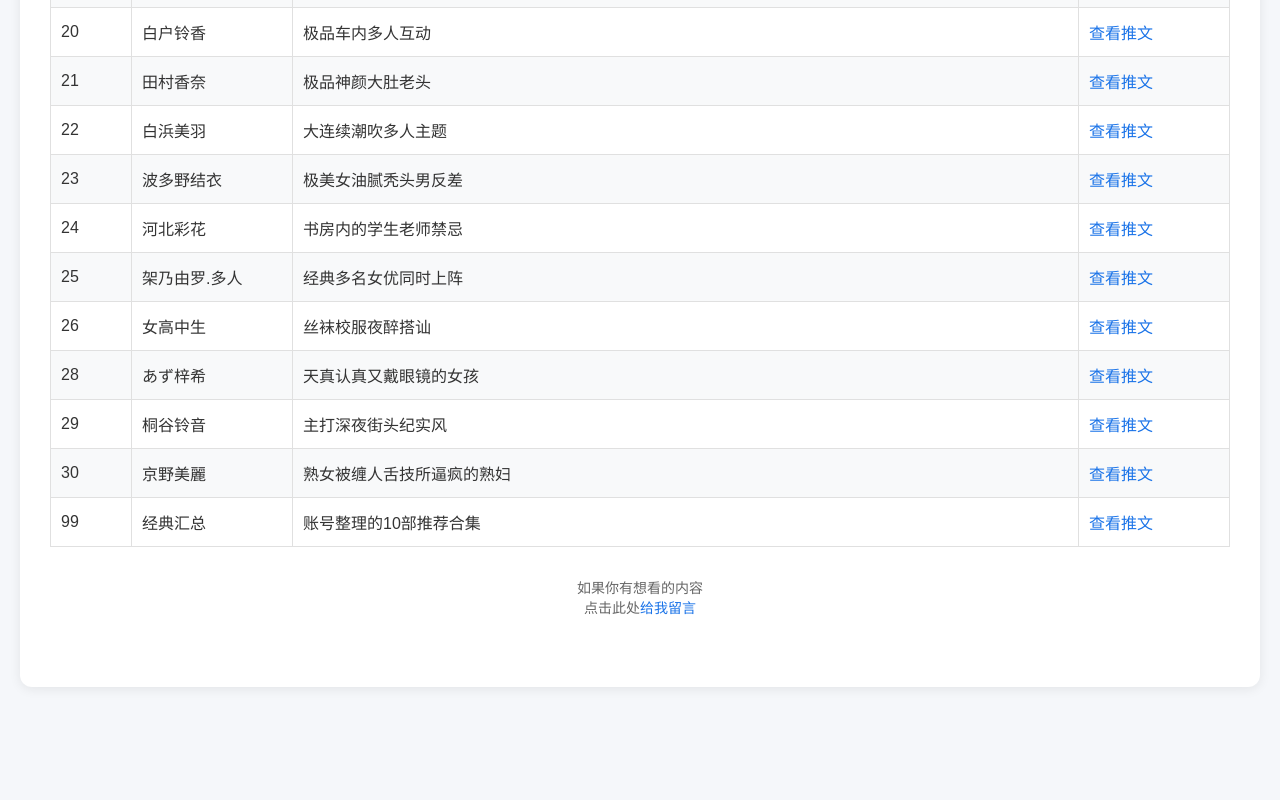
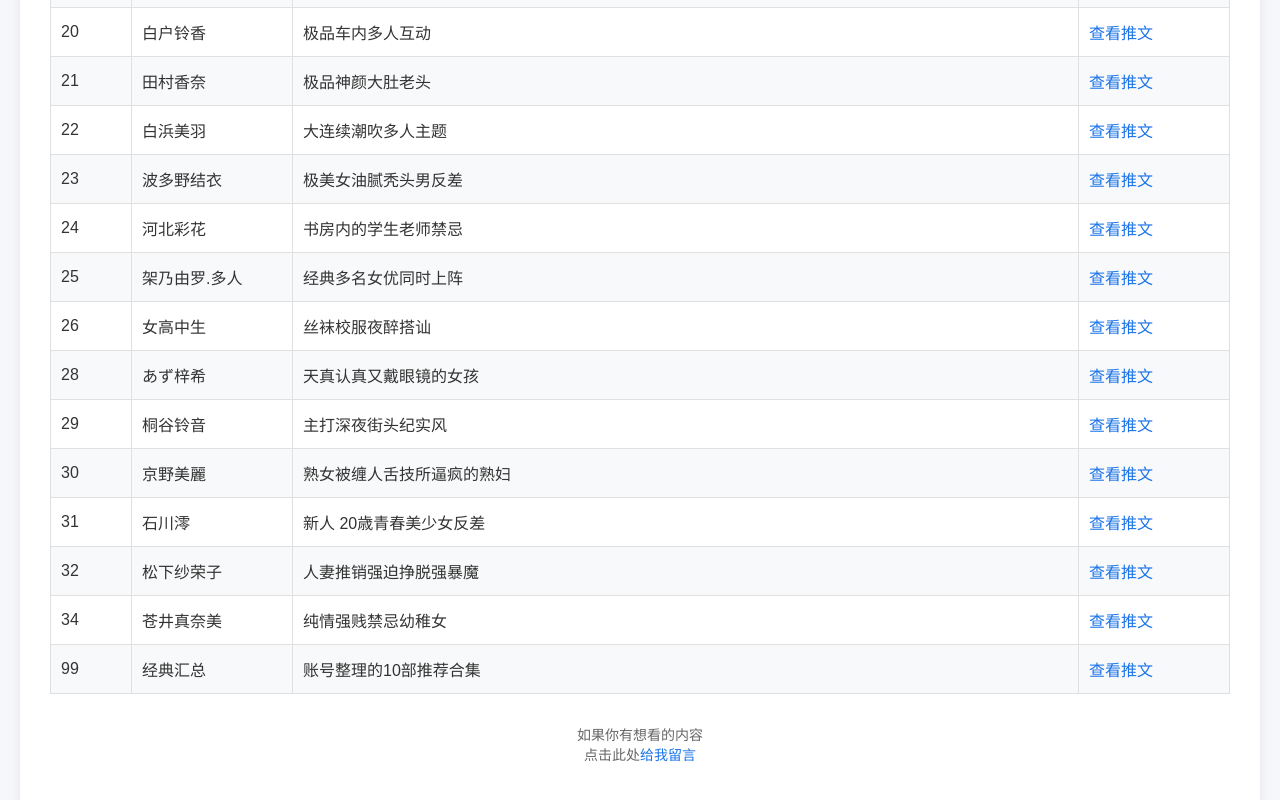
Before and after one commit to andehui/av2026, a plain HTML site: page index.htm in a window 1280 px wide. Shown: the part 1169-1969 px from the top of the page. Before the commit the page ends 1876 px from the top, so only its background shows below. Drawn offline with Linux system fonts and the light colour scheme.

Commit message:
Update index.htm

```diff
--- a/index.htm
+++ b/index.htm
@@ -319,6 +319,28 @@
         </tr>
 
 
+          <tr>
+          <td>31</td>
+          <td>石川澪</td>
+          <td>新人 20歳青春美少女反差</td>
+          <td><a href="https://x.com/btc1860/status/2123582096501539138" target="_blank">查看推文</a></td>
+        </tr>
+
+ <tr>
+          <td>32</td>
+          <td>松下纱荣子</td>
+          <td>人妻推销强迫挣脱强暴魔</td>
+          <td><a href="https://x.com/btc1860/status/2123428583624294723" target="_blank">查看推文</a></td>
+        </tr>
+
+         <tr>
+          <td>34</td>
+          <td>苍井真奈美</td>
+          <td>纯情强贱禁忌幼稚女</td>
+          <td><a href="https://x.com/btc1860/status/2123393834155696524" target="_blank">查看推文</a></td>
+        </tr>
+
+
 
 <tr>
           <td>99</td>
```
